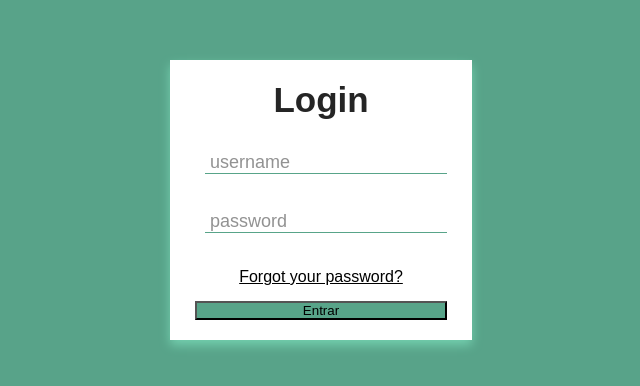
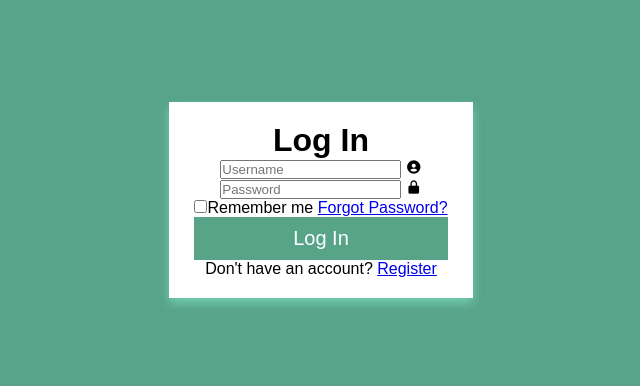
Before and after one commit to yissethvillanueva/Libreria, a website: page Login.html in a window 1280 px wide. Shown: the part 200-586 px from the top of the page, without its empty margins (319-959 px from the left). Drawn offline with nearby package versions, Linux system fonts and the light colour scheme.

Commit message:
Login.html

```diff
--- a/Login.html
+++ b/Login.html
@@ -6,24 +6,34 @@
     <meta name="viewport" content="width=device-width, initial-scale=1.0">
     <title>Login</title>
     <link rel="stylesheet" href="Login.css" />
-    <script src="login.js"></script>
+    <link href='https://unpkg.com/boxicons@2.1.4/css/boxicons.min.css' rel='stylesheet'>
 </head>
-<body>
-    <form action="">
-        <h1 class="title">Login</h1>
-        <label>
-            <i class="fa-solid fa-user"></i>
-            <input placeholder="username" type="text" id="username">
-        </label>
-        <label>
-            <i class="fa-solid fa-lock"></i>
-            <input placeholder="password" type="password" id="password">
-        </label>
-        <a href="#" class="link">Forgot your password?</a>
+    <body>
+       <div class="wrapper">
+        <form action="">
+            <h1>Log In</h1>
+            <div class="input-box">
+                <input type="text" placeholder="Username" required>
+                <i class='bx bxs-user-circle'></i>
+            </div>
+            <div class="input-box">
+                <input type="password" placeholder="Password" required>
+                <i class='bx bxs-lock-alt' ></i>
+            </div>
+            <div class="remember-forgot">
+                <label><input type="checkbox">Remember me</label>
+                <a href="#">Forgot Password?</a>
+            </div>
 
-        <input type="button" value="Entrar" onclick="loguear()" style="background-color:#00744ba7" >
-    </form>
+            <button type="submit" class="btn">Log In</button>
 
-    <script src="main.js"></script>
-</body>
+            <div class="register-link">
+                <p>Don't have an account?
+                    <a href="singup.html">Register</a>
+                </p>
+            </div>
+        </form>
+       </div>
+        <script src="main.js"></script>
+    </body>
 </html>
```
